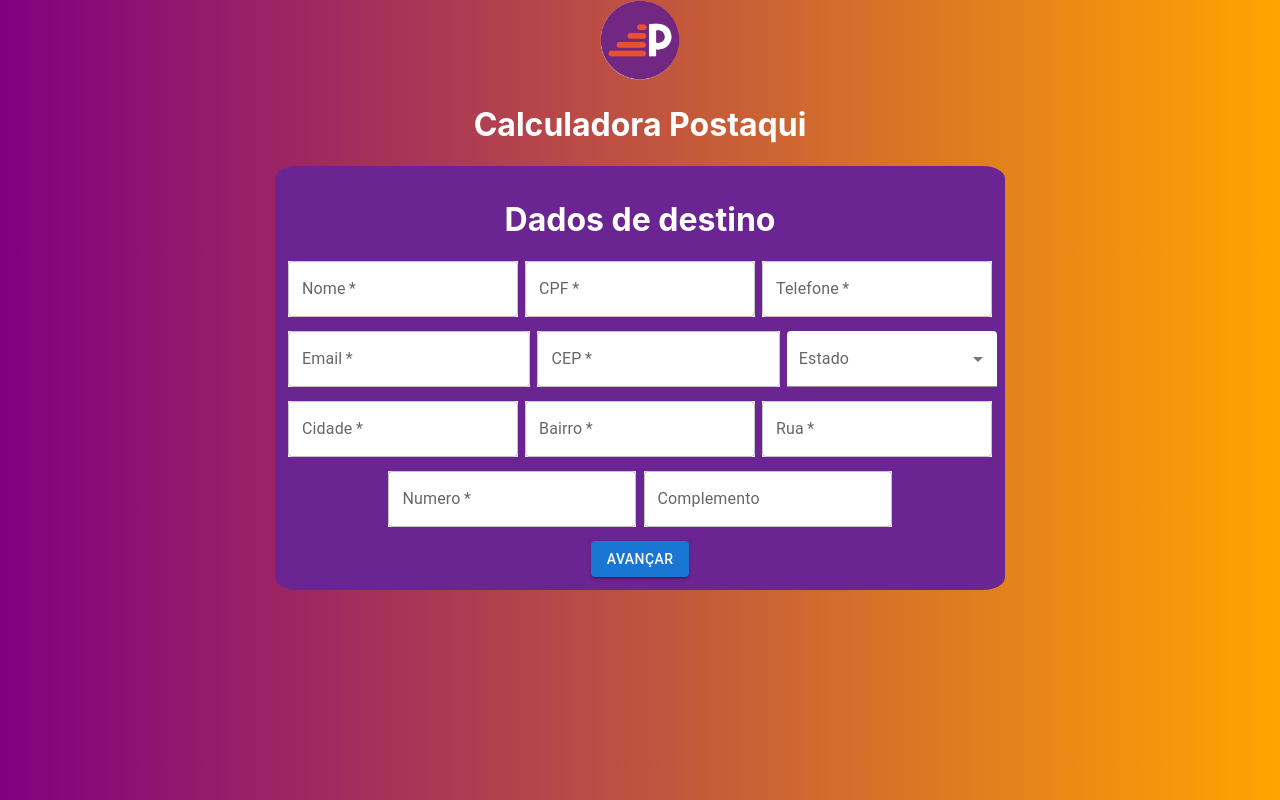
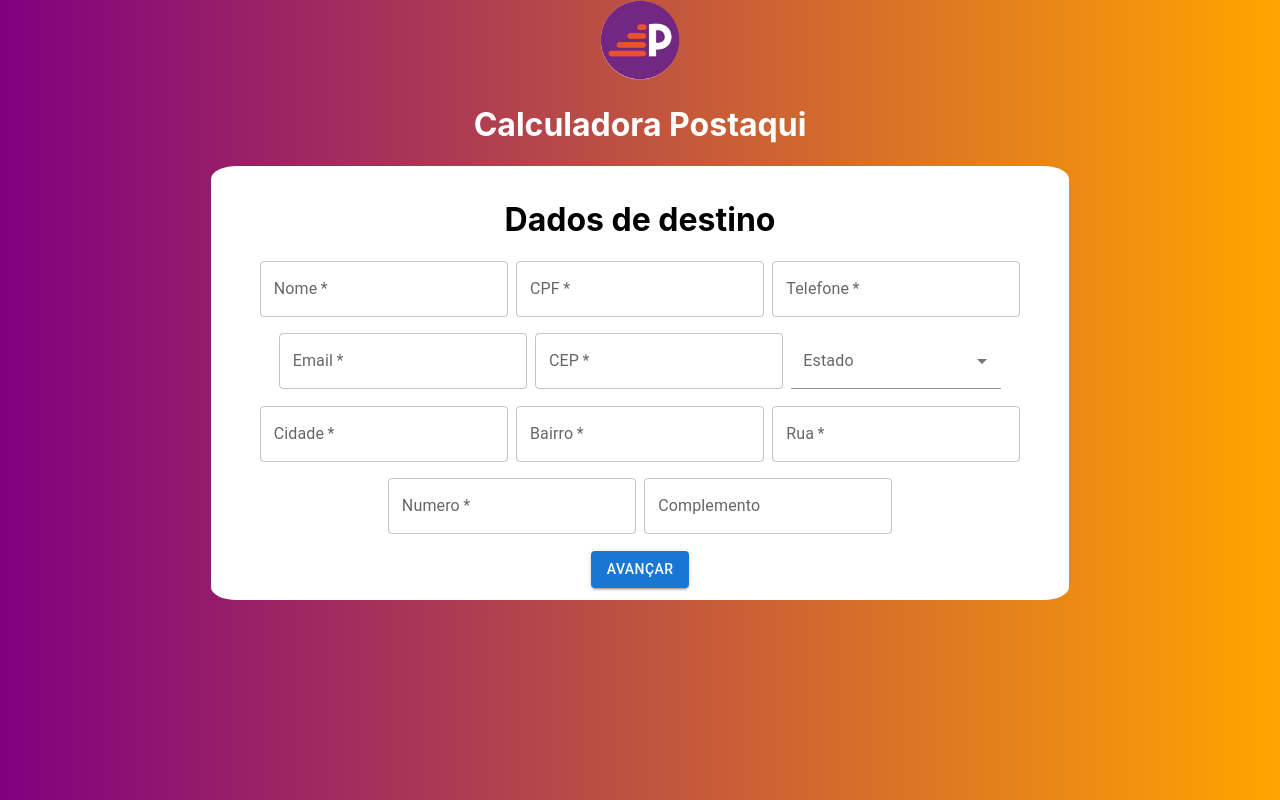
Before and after one commit to GiovaniFZ/Mini-Calculadora, a React (Create React App) app: page /destino in a window 1280 px wide. Built offline with nearby package versions, Linux system fonts and the light colour scheme.

Commit message:
Telas terminadas e melhorias

```diff
--- a/src/pages/Final.js
+++ b/src/pages/Final.js
@@ -1,9 +1,28 @@
+import { useNavigate } from 'react-router-dom';
 import './Layout.css'
 import LayoutPad from './LayoutPad';
+import { Button } from '@mui/material';
 
-function Final(){
-    return(
-        LayoutPad()
+function Final() {
+    const layout = LayoutPad();
+
+    // Configuração de navegação
+    const navigate = useNavigate();
+    function changeScreen(path) {
+        navigate(path);
+    }
+
+    return (
+        <div className='App'>
+            <div className='background'>
+                {layout}
+                <form id="calcForm" className='dados'>
+                    <h1>Parabéns! Entrega postada com sucesso.</h1>
+                    <h2>Código de rastreio: </h2>
+                    <Button variant="contained" onClick={() => changeScreen('/')}>Nova postagem</Button>
+                </form>
+            </div>
+        </div>
     );
 }
 
--- a/src/pages/Layout.css
+++ b/src/pages/Layout.css
@@ -13,17 +13,22 @@
 }
 
 .dados{
-    background-color: #6a2592;
+    background-color: #fff;
     border-radius: 3%;
     padding: 1%;
-    width: 55%;
+    width: 65%;
     align-items: center;
     margin: 0 auto;
+    justify-content: center;
 }
 
 .box{
-  width: 100%;
-  height: 300px;
+  width: 130%;
+  height: 200px;
+}
+
+.box_aux{
+  justify-content:  center;
 }
 
 .inputs{
@@ -36,12 +41,13 @@
 .packageField{
   display: inline-flex;
   flex-direction: column;
-  width: 20%;
+  width: 25%;
   justify-content: space-around;
+  align-items: center;
   padding: 20px;
   gap: 20px;
 }
 
-h1{
+.titulo{
   color: white;
 }
--- a/src/pages/LayoutOrDest.js
+++ b/src/pages/LayoutOrDest.js
@@ -1,10 +1,9 @@
 import * as React from 'react';
-import { MenuItem, Button, InputLabel, FormControl } from '@mui/material';
+import { MenuItem, Button, InputLabel, FormControl, TextField } from '@mui/material';
 import Select from '@mui/material/Select';
 import './Layout.css'
 import { useNavigate } from 'react-router-dom';
 import LayoutPad from './LayoutPad';
-import CustomTextField from '../components/CustomTextField';
 
 function LayoutOrDest(role, path) {
 
@@ -30,19 +29,19 @@ function LayoutOrDest(role, path) {
       <form id="calcForm" className='dados'>
         <h1>Dados de {role}</h1>
         <div className='inputs'>
-        <CustomTextField
+        <TextField
           required
           id="name"
           label="Nome"
           placeholder="Ex: Mateus José"
         />
-        <CustomTextField
+        <TextField
           required
           id="cpf"
           label="CPF"
           placeholder="Ex: 111.111.111-11"
         />
-        <CustomTextField
+        <TextField
           required
           id="phone"
           label="Telefone"
@@ -50,14 +49,14 @@ function LayoutOrDest(role, path) {
         />
         </div>
         <div className='inputs'>
-        <CustomTextField
+        <TextField
           required
           id="outlined-required"
           label="Email"
           type="email"
           placeholder="Ex: jose@postaqui.com"
         />
-        <CustomTextField
+        <TextField
           required
           id="outlined-required"
           label="CEP"
@@ -81,20 +80,20 @@ function LayoutOrDest(role, path) {
         </FormControl>
         </div>
         <div className='inputs'>
-        <CustomTextField
+        <TextField
           required
           id="outlined-required"
           label="Cidade"
           placeholder="Ex: São Paulo"
         />
-        <CustomTextField
+        <TextField
           required
           id="outlined-required"
           label="Bairro"
           placeholder="Ex: Centro"
           InputProps={{ inputProps: { style: { background: '#fff' }}}}
         />
-        <CustomTextField
+        <TextField
           required
           id="outlined-required"
           label="Rua"
@@ -102,13 +101,13 @@ function LayoutOrDest(role, path) {
         />
         </div>
         <div className='inputs'>
-        <CustomTextField
+        <TextField
           required
           id="outlined-required"
           label="Numero"
           type='number'
         />
-        <CustomTextField
+        <TextField
           id="outlined-required"
           label="Complemento"
           placeholder="Ex: Casa 20"
--- a/src/pages/LayoutPad.js
+++ b/src/pages/LayoutPad.js
@@ -6,7 +6,7 @@ function LayoutPad() {
     return (
         <div className='App'>
             <img src={logo} className="App-logo" alt="logo_postaqui" />
-            <h1>Calculadora Postaqui</h1>
+            <h1 class="titulo">Calculadora Postaqui</h1>
         </div>
     );
 }
--- a/src/pages/PacoteEnvio.js
+++ b/src/pages/PacoteEnvio.js
@@ -8,6 +8,7 @@ import { useNavigate } from 'react-router-dom';
 
 function PacoteEnvio() {
     const layout = LayoutPad();
+
     // Configuração de navegação
     const navigate = useNavigate();
     function changeScreen(path) {
@@ -16,6 +17,7 @@ function PacoteEnvio() {
     return (
         <div className='App'>
             {layout}
+            <div className='background'>
             <form id="calcForm" className="dados">
                 <h1>Dados do pacote</h1>
                 <div className='packageField'>
@@ -72,13 +74,14 @@ function PacoteEnvio() {
                     placeholder="Digite a quantidade de itens"
                     InputProps={{ inputProps: { style: { color: '#fff' }}}}
                 />
-                <label for="itensDesc">Descrição dos itens</label>
-                <Textarea cols="100" rows="100" className='box' id="itensDesc" maxRows={1000}>
+                <label for="itensDesc" className='box_aux'>Descrição dos itens</label>
+                <Textarea className='box' cols="100" rows="100" id="itensDesc" maxRows={1000}>
                 </Textarea>
                 </div>
                 <p></p>
-                <Button onClick={() => changeScreen('/valorfin')}>Avançar</Button>
+                <Button variant="contained" onClick={() => changeScreen('/valorfin')}>Avançar</Button>
             </form>
+            </div>
         </div>
     );
 }
--- a/src/pages/ValorFinal.js
+++ b/src/pages/ValorFinal.js
@@ -14,14 +14,16 @@ function ValorFinal() {
     return (
         <div className="App">
             {layout}
+            <div className='background'>
             <form id="calcForm" className='dados'>
                 <h1>Valor final do frete</h1>
                 <p>Melhor frete para o seu destino:</p>
                 <p>Valor: </p>
                 <p>Prazo de entrega: Máximo de</p>
                 <h2>Economia: </h2>
-                <Button onClick={() => changeScreen('/final')} >Postar</Button>
+                <Button variant="contained" onClick={() => changeScreen('/final')} >Postar</Button>
             </form>
+            </div>
         </div>
     );
 }
```
